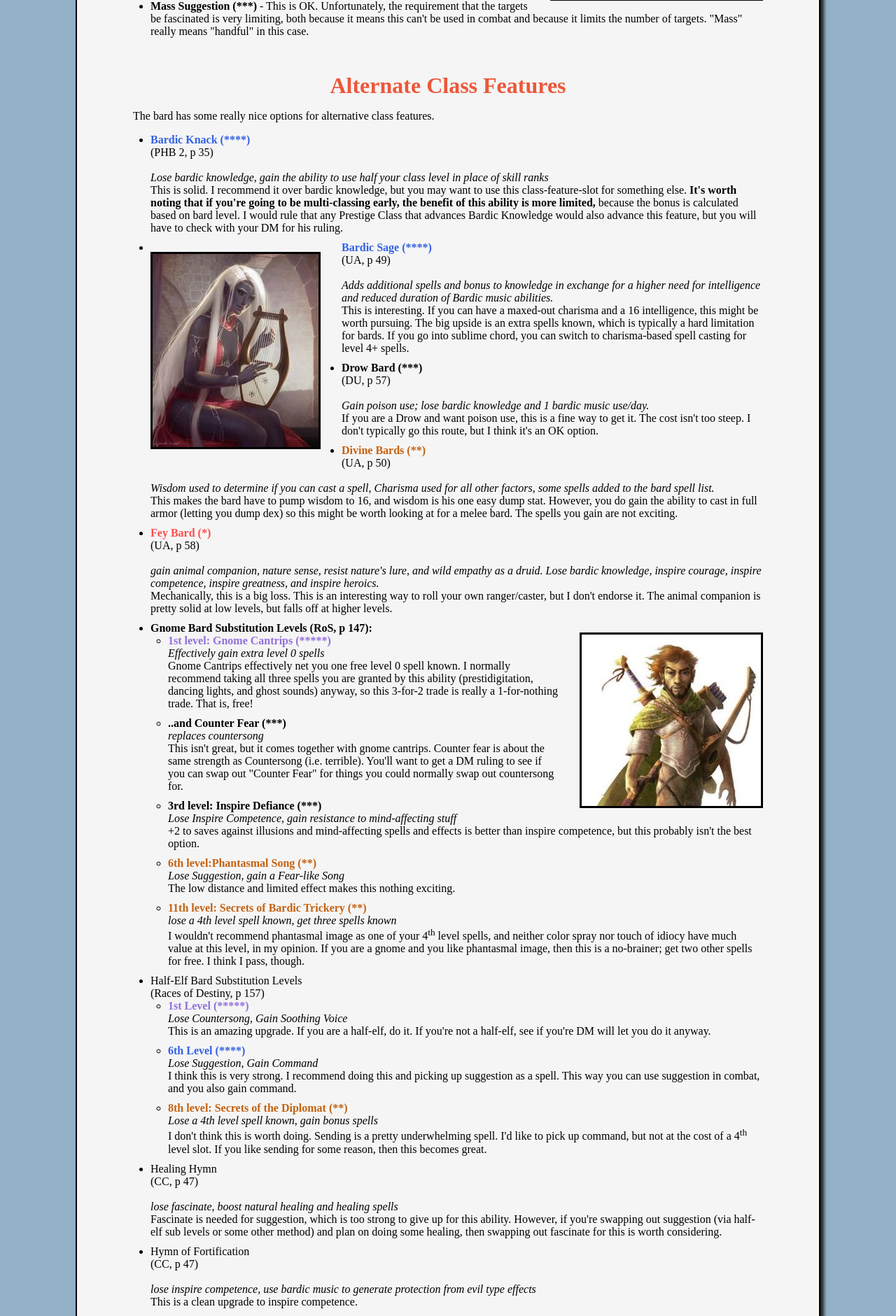
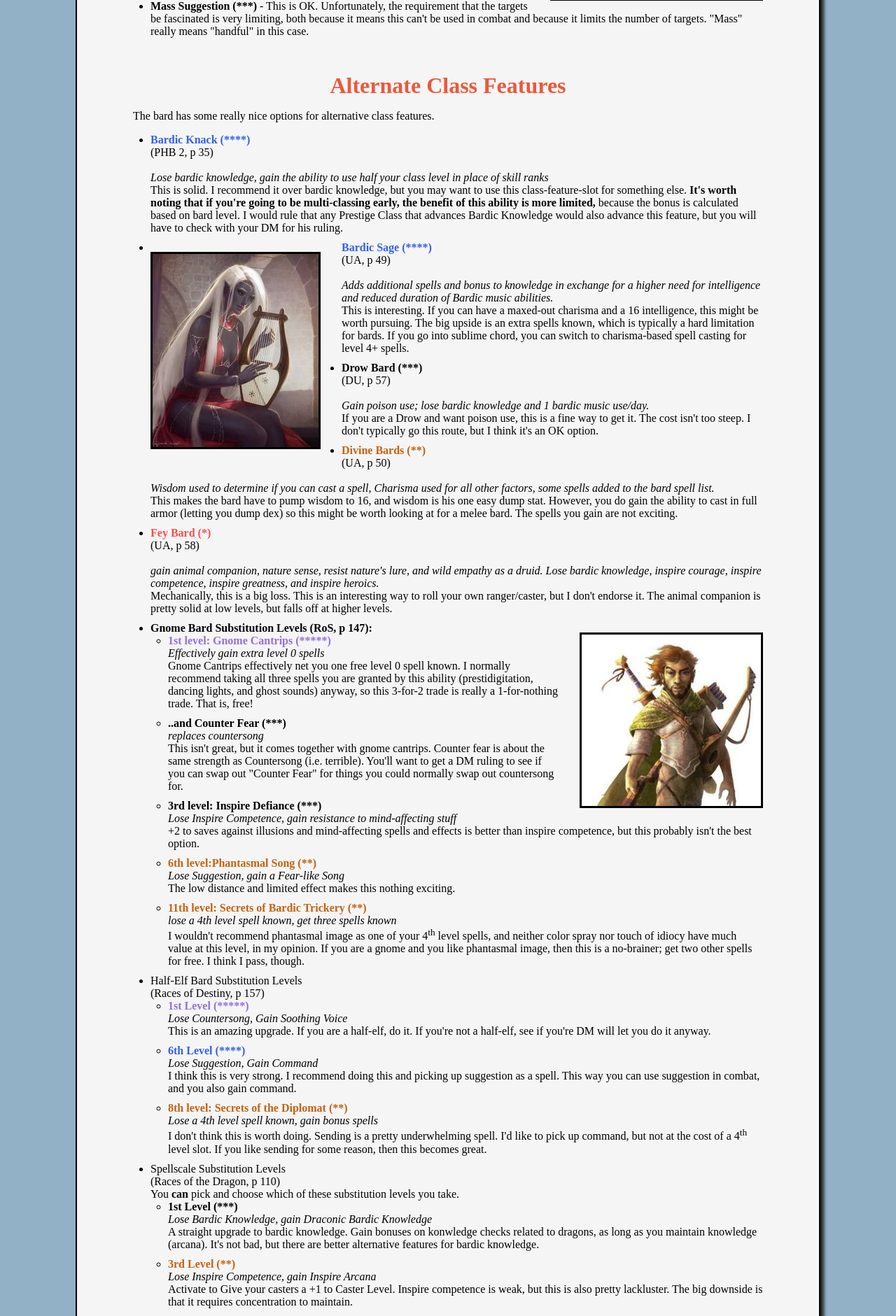
Before and after one commit to JoshuaD84/new-bard-handbook, a PHP site: page /current-version.htm in a window 1280 px wide. Shown: the part 4393-6274 px from the top of the page at 70% size. Run offline with PHP 8.4, Linux system fonts and the light colour scheme.

Commit message:
Version 24, misc small changes.

```diff
--- a/current-version.htm
+++ b/current-version.htm
@@ -12,7 +12,7 @@
 <body>
 <div id="content">
      <h1 id="title">JoshuaD's New Bard Handbook<br />D&amp;D 3.5</h1>
-     <h2 id="version">Handbook Version 21 - 2016/05/03</h2>
+     <h2 id="version">Handbook Version 24 - 2016/07/30</h2>
      <div id="nav-anchor-menu"></div>
      <img alt="classic bard" style='margin: 50px auto 10px; display: block;' src="/new-bard-handbook-files/imgs/header.jpg" />
 
@@ -209,6 +209,24 @@
               </li>
             </ul>
          </li>
+		 <li>
+            <div class="bhb-sub-level-title">Spellscale Substitution Levels</div> <div class="bhb-citation">(Races of the Dragon, p 110)</div>
+			You <strong>can</strong> pick and choose which of these substitution levels you take.
+            <ul>
+              <li class="rank-c"><strong>1st Level</strong><br />
+              <em>Lose Bardic Knowledge, gain Draconic Bardic Knowledge</em><br />
+              A straight upgrade to bardic knowledge. Gain bonuses on konwledge checks related to dragons, as long as you maintain knowledge (arcana). It's not bad, but there are better alternative features for bardic knowledge.
+              </li>
+              <li class="rank-d"> <strong>3rd Level</strong><br />
+              <em>Lose Inspire Competence, gain Inspire Arcana</em><br />
+              Activate to Give your casters a +1 to Caster Level. Inspire competence is weak, but this is also pretty lackluster. The big downside is that it requires concentration to maintain.
+              </li>
+              <li class="rank-b"><strong>6th level</strong><br />
+              <em>Improve Suggestion at the cost of one second-level spell-per-day</em><br />
+              This is pretty solid. Not amazing, but solid. I like getting +2 to DCs on things like suggestion; when I cast a spell or activate an ability, I just want it to work. That being said, losing one spell per day is a little sad. Definitely worth considering.
+              </li>
+            </ul>
+         </li>
          <li class="rank-d"> <div class="bhb-sub-level-title">Healing Hymn</div> <div class="bhb-citation">(CC, p 47)</div><br />
          <em>lose fascinate, boost natural healing and healing spells</em><br />
          Fascinate is needed for suggestion, which is too strong to give up for this ability. However, if you're swapping out suggestion (via half-elf sub levels or some other method) and plan on doing some healing, then swapping out fascinate for this is worth considering.
@@ -327,10 +345,10 @@
        <h3 id="races">Races</h3>
        <h4 id="no-level-adjustment">No Level Adjustment</h4>
        <ul>
-         <li class="rank-b"> <strong>Aasimar,Lesser</strong> (PGtF template applied to Aasimar) - +2 to Wisdom, +2 to Charisma, Darkvision, and a small bonus to spot and listen. Not my first choice, but a solid race.
-         </li>
-         <li class="rank-d"> <strong>Dwarf</strong> [Desert <div class="bhb-citation">(UA 11), Dream(RoS 88), or Gold (DMG 171)</div>]  - No big upside here, but if you want to be a dwarf, none of these offer CHA penalties, which is nice.
-         </li>
+         <li class="rank-b"> <strong>Aasimar,Lesser</strong> (PGtF template applied to Aasimar) - +2 to Wisdom, +2 to Charisma, Darkvision, and a small bonus to spot and listen. Not my first choice, but a solid race.</li>
+
+         <li class="rank-d"> <strong>Dwarf</strong> [Desert <div class="bhb-citation">(UA 11), Dream(RoS 88), or Gold (DMG 171)</div>]  - No big upside here, but if you want to be a dwarf, none of these offer CHA penalties, which is nice.</li>
+
          <li class="rank-c"> <strong>Elf, Star</strong> (UEast p9) - +2 Cha, -2 Con, Favored Class Bard, Normal Elf Stuff, Can ghost touch weapons at night.
          </li>
          <li class="rank-d"> <strong>Gnome</strong> - Not really an exciting race for a bard, despite the favored class.
@@ -428,7 +446,7 @@
 	 </ul>
 	 <h4 id="plus-10-LA">+10 Level Adjustment</h4>
 	 <ul>
-		<li style="background-color: #FFFF00"><strong>Firre Eladrin</strong> (BoED 169) - Unlimited uses of bardic music.
+		<li class="rank-a"><strong>Firre Eladrin</strong> (BoED 169) - Unlimited uses of bardic music. This is absurdly broken, especially if you can do a <a href="http://www.d20srd.org/srd/variant/races/reducingLevelAdjustments.htm" target="_blank" rel="nofollow">level adjustment buy off</a>. Take a Firre Eladrin, go into Bard / Sublime Chord, pick up the feats Metamagic Song, Persistent Spell, Quicken Spell, and Lyric Spell. Now you have unlimited spells per day and you can make every single one effectively permanent. The only real limitation here is that your list of known spells is narrow. Spend the rest of your feats on additional spells, and you've got yourself a monster.  I think this build makes a better NPC villian than PC hero. </li>
 	</ul>
 	 <h3 id="skills">Skills</h3>
 	 <p> A bard has a relatively high number of skill points per level, and has access to a wide range of skills. The bard's best skills are the social skills, but he also has some other interesting things going on:
@@ -533,7 +551,7 @@
 		</li>
 		<li class="rank-b"> <strong>Collector of Stories</strong> - This is solid if you don't metagame. It's especially strong if you're a combat bard who takes knowledge devotion (and your DM rules that the +5 bonus improves your Devotion roll.) I take this as a combat bard and pass as a caster bard.
 		</li>
-		<li class="rank-a"> <strong>Conceal Spellcasting</strong> - I think this is great for any bard. Most of our spells are going to be social spells, and being able to cast without detection helps a lot. You should also look at Races of Stone (Page 133) for additional info on concealed spellcasting with sleight of hand. (Additional info <a href="http://rpg.stackexchange.com/questions/63128/conceal-spellcasting-skill-or-skill-trick/">here</a>).
+		<li class="rank-b"> <strong>Conceal Spellcasting</strong> - I think this is solid. Most of our spells are going to be social spells, and being able to cast without detection helps a lot. You should also look at Races of Stone (Page 133) for additional info on concealed spellcasting with sleight of hand. (Additional info <a href="http://rpg.stackexchange.com/questions/63128/conceal-spellcasting-skill-or-skill-trick/">here</a>).
 		</li>
 		<li class="rank-c"> <strong>Extreme Leap</strong> - This is a fine pick up for any tumbler bard. No skill entry cost (because you almost certainly have 5 jump for the synergy) and you get a little extra move when needed as a swift action. Not amazing, not bad.
 		</li>
@@ -625,6 +643,7 @@
 		</li>
 		<li class="rank-d"> <strong>Fighter</strong> (PHB) - Not worth going into for the bonus feat, IMO. Progressing your bardic music or going into crusader will be better.
 		</li>
+		<li> <span style="background-color: #FFFF00"><strong>Hexblade</strong> (CW) - Review Pending.</span> </li>
 		<li class="rank-d"> <strong>Marshal</strong> (MH 11) - Nothing exciting here. It has some bard-like abilities, but they don't stack at all.
 		</li>
 		<li class="rank-e"> <strong>Monk</strong> (PHB) - Unless you're doing this for flavor reasons, pass.
@@ -683,6 +702,8 @@
 		</li>
 		<li class="rank-b"> <strong>Virtuoso</strong> (CAdv 89) - Can be used to increase the spellcasting levels of sublime chord along with your bardic musics. You also pick up some OK new uses of Bardic Music. Not great for progressing a bard build (because you lose one level of casting), but good with sublime chord. You have to give up one level of spellcasting to get into this, but you get full progression after that plus the musics.
 		</li>
+		<li class="rank-"> <strong>Virtuoso</strong> (SaS) - The 3.0 version of Virtuoso is much stronger than the 3.5 version. You progress spells every level, you gain most of the core bard abilities, and you pick up a bunch of new abilities. As a DM I wouldn't allow the 3.0 version of this class. But if your DM will let you, it's very strong.	</li>
+
 		<li class="rank-d"> <strong>War Chanter</strong> (CW p87)- Lose bard spell progression, pick up strong alternate combat-oriented bardic music abilities. It's a shame that we lose spells with this class.
 		</li>
 	 </ul>
@@ -690,6 +711,8 @@
 	 <img alt="Combat Bard" class="float-right" src="/new-bard-handbook-files/imgs/combat.jpg" />
 	 <ul>
 		<li class="rank-d"> <strong>Abjurant Champion</strong> (CM 50) - Five level full casting class and full BAB that grants some really cool abjuration-related effects. Bards don't tend to have abjuration spells, though, so the application for us is limited. (Dispel magic and resistances are the only good spells on the bard list). If you can figure out a way to take advantage of this (probably gaining access to spells via sublime chord or lyric thaumaturge) it's a very powerful class. However, generally speaking, it doesn't benefit a bard.
+		</li>
+		<li class="rank-e"> <strong>Battle Dancer</strong> (DrC 26) - I think this is pretty weak. You might want to look at it as a single-level dip to get a Charisma bonus to AC, but because you have to be unarmored for that bonus, I prefer just buying some armor.
 		</li>
 		<li class="rank-d"> <strong>Arcane Archer</strong> - Elf or Half-elf only. Lose spell progression and bard ability progression. Pick up some really cool arrow tricks. Not strong, but it has nice flavor.
 		</li>
@@ -918,8 +941,8 @@
 		</li>
 		<li class="rank-d"> <strong>Extraordinary Concentration</strong> (Cadv 109) - Pass high DC concentration checks to concentrate as move or swift actions. If you fail, you lose the spell. This would be good, but it's hard to make the risk of failure reasonably low enough, so I suggest passing on this (or getting it at level 18.)
 		</li>
-		<li class="rank-b"> <strong>Extra Spell (CA)</strong> - Spend a feat to get another spell on your spell list. The biggest limitation to the bard's casting is his spell pool. This is a fine way to expand it if you have the feats to spare.
-		</li>
+		<li class="rank-b"> <strong>Extra Spell (CA)</strong> - Spend a feat to get another spell on your spell list. The biggest limitation to the bard's casting is his list of spells known. This is a fine way to expand it if you have the feats to spare. There's a question of whether you can pull from another list (druid, wizard, cleric, etc.). I think you can, but you should check with your DM. </li>
+
 		<li class="rank-c"> <strong>Lingering Song</strong> - Bardic music lasts 1 minute instead of 5 rounds after you stop performing. A harmonizing weapon can accomplish this, and melodic casting can effectively accomplish this (with some additional benefits). I think this is a pass. However, as Hiro Quester pointed out, this allows you to stack bardic musics on top of each other, which is nice.
 		</li>
 		<li class="rank-b"> <strong>Lyric Spell</strong> - Lets you consume bardic musics to get more spells per day. More spells is good, and bardic musics can be an overflowing resource, especially if you're not going the metamagic route.
@@ -1073,6 +1096,8 @@
 		<li class="rank-c"> <strong>Mage Hand</strong> - This is my 6<sup>th</sup> spell slot. I like it, but it's a little limited.
 		</li>
 		<li class="rank-d"> <strong>Mending</strong> - Not bad, but not many applications in-game. It's a shame, because in real-life, this would be a great spell to have, but in D&amp;D world, it just doesn't do too much. There are some roleplaying opportunities here, but it takes work to get to them.
+		</li>
+		<li class="rank-c"> <strong>Message</strong> - Thanks to the "Marquis of De La Pongo" for this one!  Here's what he has to say about it: "I have a storyteller bard and by using oratory as a main perform I can channel my songs and poetics through the message if needed. As long as they can hear you means, as long they are within 100+10/level feet. Plus, being no save no spell resistance you can whisper improper things to your enemies and drive them nuts among other things. It's fluffy and it's fun!"
 		</li>
 		<li class="rank-e"> <strong>Minor Disguise</strong> - You can do so much more with a spell, even a cantrip, than this. Pass.
 		</li>
@@ -1420,11 +1445,20 @@
 	 </ul>
 	 <h4 id="spells-level-6">Level 6</h4>
 	 <ul>
+		<li class="d"> <strong>Animate Objects</strong> - This has cool visuals, but the creatures you get are too weak by the time you get this spell. The fact that each object has its own characteristics based on what it is is pretty cool (a rug can blind, a rope can grapple, etc.), but still pretty limited.</li>
+		<li class="c"> <strong>Animal Features, Mass (Fox's Cunning, Eagle's Splendor, etc.)</strong> - This is a reasonably strong buff spell in the right party context. Go with Strength probably.</li>
+
+		<li class="b"> <strong>Bestow Curse, Greater</strong> - This is very powerful. Reducing an ability to score to 1 and then damaging that ability score via some other method is a two-hit combo. The fact that you can tailor the curse to the situation is also nice. That being said, it requires a touch attack, is negated by a will save, and is subject to spell resistance.</li>
+
 		<li class="rank-d"> <strong>Charm Monster, Mass</strong> - The max HD affected is twice your caster level, which is a real limitation. Mass Charm really means "Charm 2-5 monsters".</li>
 
 		<li class="rank-b"> <strong>Dirge</strong> - All enemies in a 50' burst around the bard take 2 points of strength and dex damage every round. Lasts 1 round / level. Fort negates, but the bad guy had to roll each round. Activate once, get the effect once each turn. I like this.</li>
 
 		<li class="rank-d"> <strong>Eyebite</strong> - Good against weak opponents, bad against strong opponents. I hate that. The spell language isn't clear, but I'm pretty sure it consume your standard action each turn. If that's the case, it's terrible. If you get to activate each additional round without consuming additional standard actions, then it's not so bad.</li>
+
+		<li class="rank-a"> <strong>Familial Gaes</strong> - Geas, plus some small benefits that will probably never come up. However, since it's the same level at Geas, it seems strictly better to me.</li>
+
+		<li class="b"> <strong>Fanfare</strong> (SaS) - 100' cone that can't be fully saved. If they save, they are stunned for 1d4 rounds and deafened for double! If they fail the save, they also take damage. This is a really solid spell. It also targets Fort, which is nice for the Bard. This is a good way to deal with enemy spellcasters.</li>
 
 		<li class="rank-a"> <strong>Gaes / Quest</strong> - No saving throw! The target must fulfill a mission of your choice (or spend 1 day / level fulfilling an open-ended mission). This is open ended, highly subject to DM rule, and can reward creative play. A really cool spell, but also dangerous to your campaign. Use at your own risk!
 		</li>
@@ -1512,17 +1546,19 @@ http://joshuad.net/new-bard-handbook-files/dragonfire-inspiration-calculator.xls
 	</p>
 	<p>Talk to your DM and find out what she thinks. If it doesn't stack, this feat is still strong. If this does stack, this feat is bonkers good, effectively giving you an additional, better copy of your best bardic music.
 	</p>
-	<h3 id="common-builds">Common Builds</h3>
+	<h3 id="example-builds">Example Builds</h3>
 	<h4 id="caster-builds">Caster</h4>
-	<p>These bard caster builds are great for lower-powered campaigns where you want to play a caster but you don't want to play the top-tier classes (or your DM won't allow you to play them). </p>
-	<p>The idea is to go all-in on the casting aspect of the class. Here are some common class configurations, each with their own pros and cons:</p>
+	<p>So the nice thing about these builds is that you can be a gish levels 1-10, and then pivot to being a sorcerer levels 11-20. At level 20, you're weaker than a sorcerer. But at levels 1-8, you're doing a lot more.  In my opinion, this translates to a lot more fun with only a small cost at the end of the game. I like these builds a lot.</p>
+	<p>These builds are also a great way to sneak a (balanced) caster into a mid-powered campaign that bans the tier-1 classes.</p>
 	<ul>
-		<li>Bard 6 / Lyric Thaumaturge 4 / Sublime Chord 10</li>
-		<li>Bard 6 / Lyric Thaumaturge 4 / Sublime Chord 6 / Fatespinner 4</li>
-		<li> Bard 9 / Virtuoso 1 / Sublime Chord 2 / Virtuoso 8</li>
-	 </ul>
-
-	<p>If you want to go all-out in this direction, you'll do best with the metamagic feats, familiar feats, extra spell, and extra musics</p>
+		<li><strong>Bard 6 / Lyric Thaumaturge 4 / Sublime Chord 10</strong> - This is my favorite build. The 4 dip in Thaumaturge gives you some wizard spells at lower levels, which is a really nice addition to your pool. Sixth level is a good place to cut off the bard progression, and Sublime 10 is great.</li>
+		<li><strong>Bard 10 / Sublime Chord 10</strong> - This is really direct and really good. Get another +1 to inspire courage, get inspire greatness, and pickup 8 more skill points. If you're really hungry for feats and resent the feat tax for Lyric Thaumaturge, this is worth looking at. If you take the Lore Song or Bardic Knack alternate class feature, this build progresses it for levels 7-10, where thaumaturge does not, which is also a consideration.</li>
+		<li><strong>Bard 6 / Lyric Thaumaturge 4 / Sublime Chord 6 / Fatespinner 4</strong> - I want to like this build, because I really like the fatespinner class, but you give up a lot to get into it: low skill points, bad hit die, 5-9 wasted skill points, and a bunch of skills missing from your skill list (Diplomacy, UMD, perform, etc.)  This isn't bad, but it's not the best.</li>
+		<li><strong>Bard 9 / Virtuoso 1 / Sublime Chord 2 / Virtuoso 8</strong> - This is a popular build, but I don't like it. We lose 1 level of spellcasting, and I don't like the virtuoso class abilities as much as I like sublime chord's.  Progressing inspire courage is nice, and the 6 skill points are nice (although there is no UMD), but on the whole I like this build least of all. </li>
+	 </ul>
+
+	<p>The best feats in this build are Melodic Casting, Extra Spell, Lyric Spell, Extra Music, and the familiar feats.</p>
+	<p>This build tends to be skill-point intensive, because you have a lot of pre-reqs, so pick your skills carefully.</p>
 	 <h4 id="debuffer-builds">Debuffer</h4>
 	 <ul>
 		<li style="background-color: rgb(255, 255, 0);"> Bard / Sublime Chord / Dread Witch / Nightmare Spinner
@@ -1714,7 +1750,7 @@ http://joshuad.net/new-bard-handbook-files/dragonfire-inspiration-calculator.xls
 	 <h4 id="weapons">Weapons</h4>
 		<img alt="Harp Sword" class="float-right" src="/new-bard-handbook-files/imgs/weapon.jpg" />
 	 <ul>
-		<li class="rank-b"> <strong>4310 - Crystal Echoblade</strong> (MIC 49) - A +1 longsword that deals extra sonic damage equal to your bard level. Very, very good, and priced low.
+		<li class="rank-b"> <strong>4310 - Crystal Echoblade</strong> (MIC 49) - A +1 longsword that deals extra sonic damage equal to half your bard level. Very, very good, and priced low. You'll have to see if your DM will allow bard-specific prestige classes to stack here, which I think is reasonable.
 		</li>
 		<li class="rank-b"> <strong>12330 - Bow of Songs</strong> (MIC 48) - +1 shortbow that also lets you expend a bardic music to get extra attack and damage. I like this for mid-level archer bards.
 		</li>
```
Also changed, not shown: embedded-style.css (+17 -4 lines).
